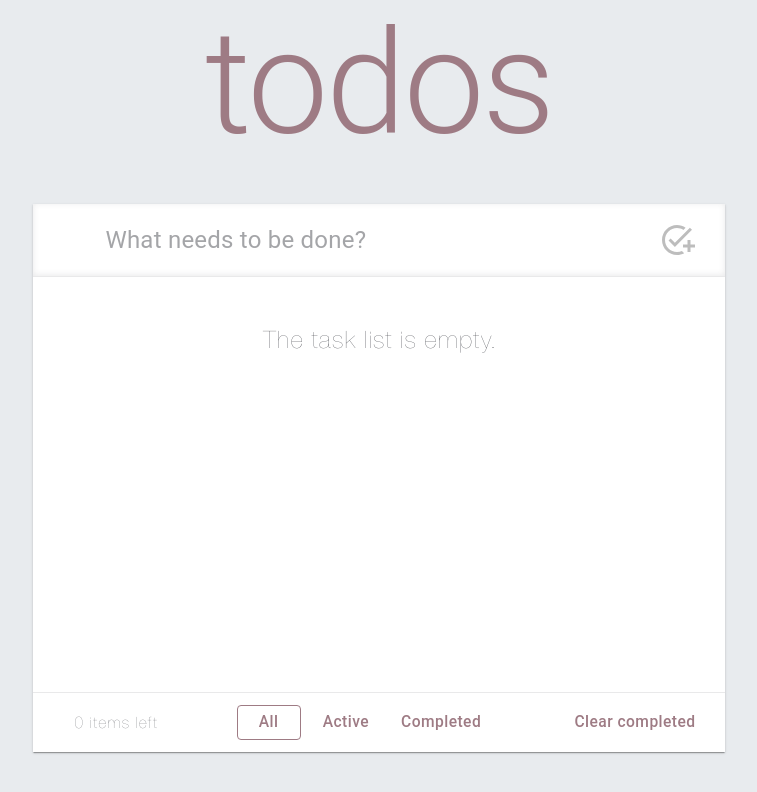
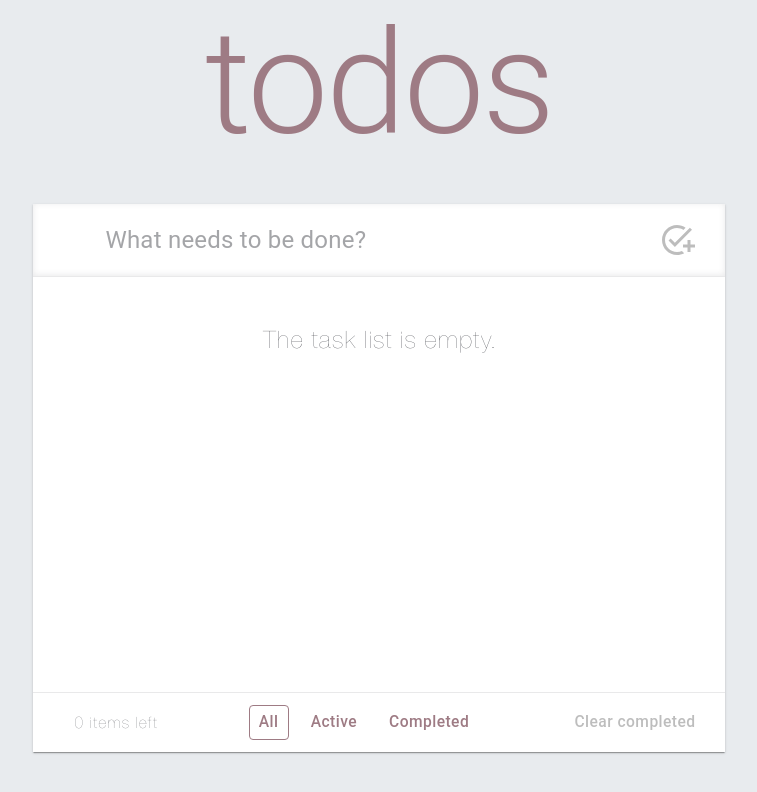
Before and after one commit to tanykos/todo, a React app: page / in a window 1280 px wide. Shown: the top 792 px of the page, without its empty margins (261-1018 px from the left). Built offline with nearby package versions, Linux system fonts and the light colour scheme.

Commit message:
feat: implement Clear completed

```diff
--- a/src/components/Actions/Actions.tsx
+++ b/src/components/Actions/Actions.tsx
@@ -3,15 +3,16 @@ import { StyledSpan, StyledWrapper } from "./Actions.styled";
 import { Dispatch } from "react";
 import FilterButton from "../FilterButton";
 import { TaskFilter } from "../../types";
-import { filters, maxCompleted } from "../../constatnts";
+import { filters, maxCompleted } from "../../constants";
 
 interface ActionsProps {
   activeFilter: TaskFilter,
   setActiveFilter: Dispatch<React.SetStateAction<TaskFilter>>;
   completedCount: number;
+  clearCompletedTasks: () => void;
 };
 
-export const Actions = ({ activeFilter, setActiveFilter, completedCount }: ActionsProps) => {
+export const Actions = ({ activeFilter, setActiveFilter, completedCount, clearCompletedTasks }: ActionsProps) => {
   const handleFilterClick = (filter: TaskFilter) => {
     setActiveFilter(filter);
   };
@@ -38,6 +39,8 @@ export const Actions = ({ activeFilter, setActiveFilter, completedCount }: Actio
       </Box>
       <Box>
         <Button
+          onClick={clearCompletedTasks}
+          disabled={!completedCount}
           variant="text"
           color="secondary"
           size="small"
--- a/src/components/MainComponent/MainComponent.tsx
+++ b/src/components/MainComponent/MainComponent.tsx
@@ -35,6 +35,11 @@ export const MainComponent = () => {
     setTasks(tasksUpdated);
   };
 
+  const clearCompletedTasks = () => {
+    setTasks(tasks.filter((task) => !task.completed));
+    setCompletedCount(0);
+  };
+
   useEffect(() => {
     const filteredTasks = tasks.filter((task) => {
       if (activeFilter === TaskFilter.Active) return !task.completed;
@@ -68,6 +73,7 @@ export const MainComponent = () => {
         activeFilter={activeFilter}
         setActiveFilter={setActiveFilter}
         completedCount={completedCount}
+        clearCompletedTasks={clearCompletedTasks}
       />
     </StyledPaper>
   )
--- a/src/theme/theme.ts
+++ b/src/theme/theme.ts
@@ -22,6 +22,9 @@ const themeOptions: ThemeOptions = {
           fontSize: '0.65rem',
           textTransform: 'none',
         },
+        sizeSmall: {
+          minWidth: '40px',
+        },
       },
     },
   },
```
Also changed, not shown: src/constants.ts (renamed from src/constatnts.ts).
